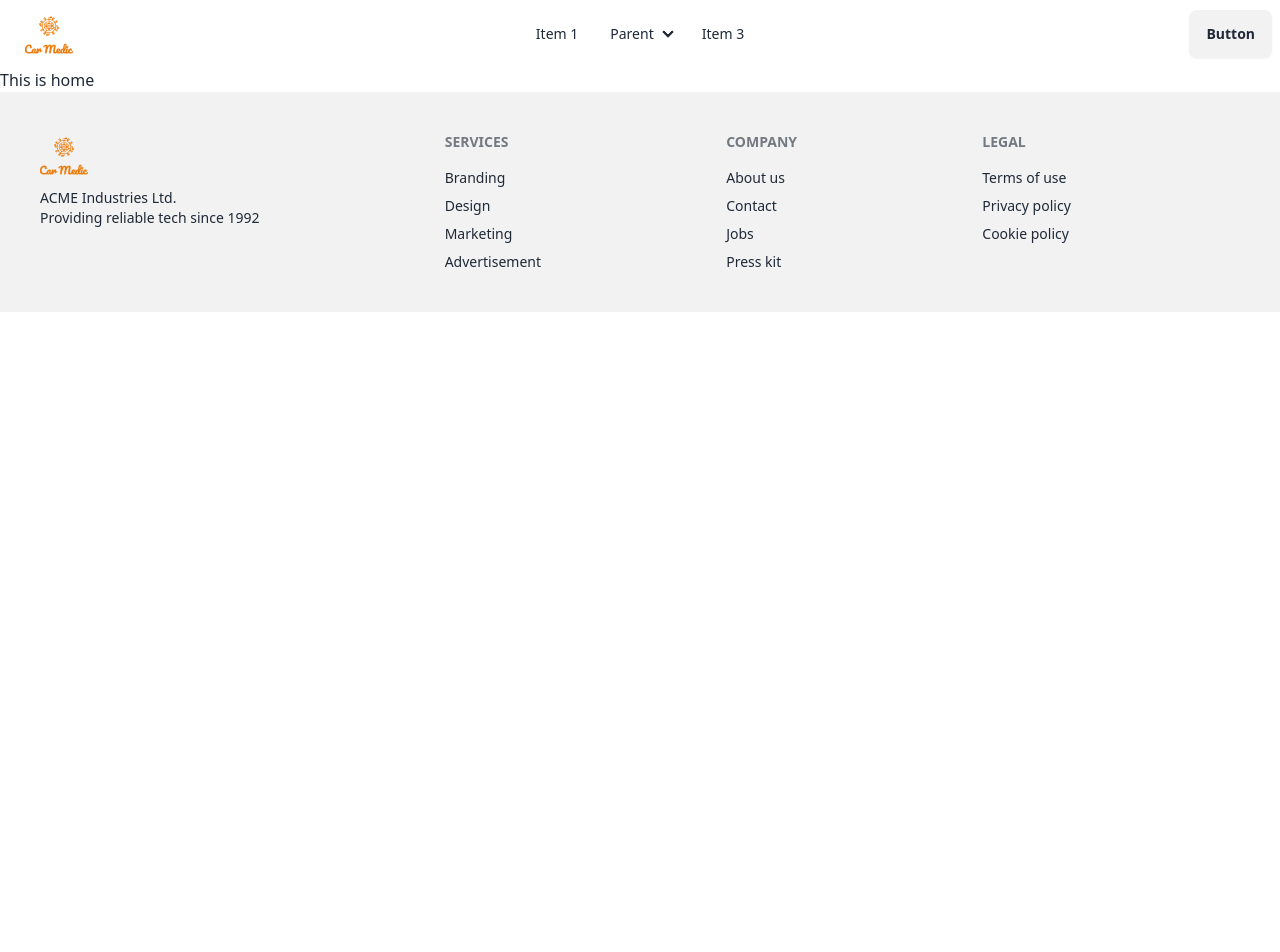
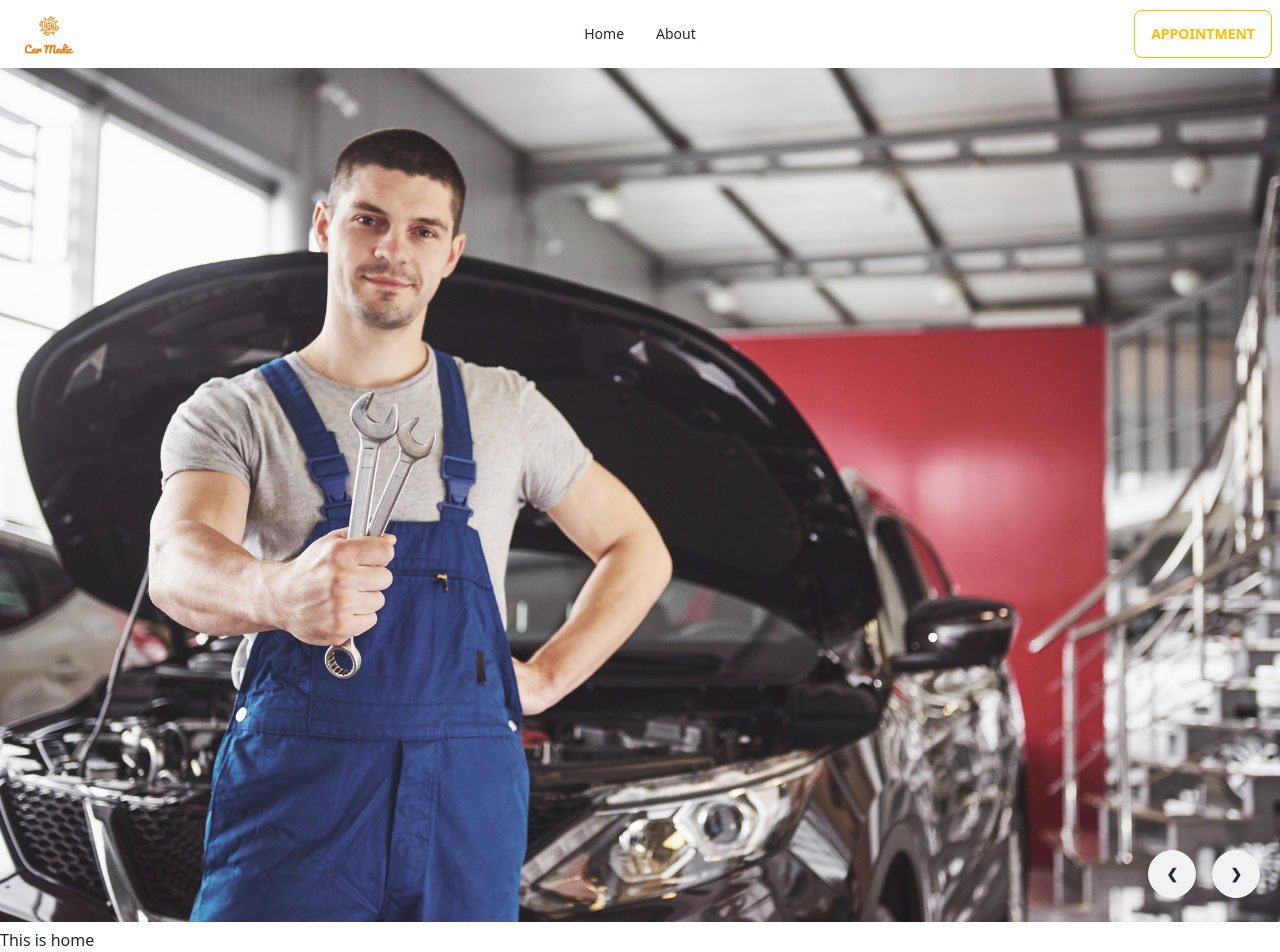
Before and after one commit to kushalkumarghosh/car-doctor-client, a React (Vite) app: page / in a window 1280 px wide. Shown: the top 952 px of the page. Before the commit the page ends 800 px from the top, so only its background shows below. Built offline with nearby package versions, Linux system fonts and the light colour scheme.

Commit message:
style Header and create simple banner

```diff
--- /dev/null
+++ b/src/Pages/Home/Banner/Banner.jsx
@@ -0,0 +1,58 @@
+import img1 from "../../../assets/images/banner/1.jpg";
+import img2 from "../../../assets/images/banner/2.jpg";
+import img3 from "../../../assets/images/banner/3.jpg";
+import img4 from "../../../assets/images/banner/4.jpg";
+import img5 from "../../../assets/images/banner/5.jpg";
+import img6 from "../../../assets/images/banner/6.jpg";
+const Banner = () => {
+  return (
+    <div className="carousel w-full">
+      <div id="slide1" className="carousel-item relative w-full">
+        <img src={img1} className="w-full" />
+        <div className="absolute flex justify-end transform -translate-y-1/2 left-5 right-5 bottom-0">
+          <a href="#slide4" className="btn btn-circle mr-4">
+            ❮
+          </a>
+          <a href="#slide2" className="btn btn-circle">
+            ❯
+          </a>
+        </div>
+      </div>
+      <div id="slide2" className="carousel-item relative w-full">
+        <img src={img2} className="w-full" />
+        <div className="absolute flex justify-end transform -translate-y-1/2 left-5 right-5 bottom-0">
+          <a href="#slide4" className="btn btn-circle mr-4">
+            ❮
+          </a>
+          <a href="#slide2" className="btn btn-circle">
+            ❯
+          </a>
+        </div>
+      </div>
+      <div id="slide3" className="carousel-item relative w-full">
+        <img src={img3} className="w-full" />
+        <div className="absolute flex justify-end transform -translate-y-1/2 left-5 right-5 bottom-0">
+          <a href="#slide4" className="btn btn-circle mr-4">
+            ❮
+          </a>
+          <a href="#slide2" className="btn btn-circle">
+            ❯
+          </a>
+        </div>
+      </div>
+      <div id="slide4" className="carousel-item relative w-full">
+        <img src={img4} className="w-full" />
+        <div className="absolute flex justify-end transform -translate-y-1/2 left-5 right-5 bottom-0">
+          <a href="#slide4" className="btn btn-circle mr-4">
+            ❮
+          </a>
+          <a href="#slide2" className="btn btn-circle">
+            ❯
+          </a>
+        </div>
+      </div>
+    </div>
+  );
+};
+
+export default Banner;
--- a/src/Pages/Home/Home/Home.jsx
+++ b/src/Pages/Home/Home/Home.jsx
@@ -1,7 +1,9 @@
+import Banner from "../Banner/Banner";
 
 const Home = () => {
     return (
         <div>
+            <Banner></Banner>
             <h2>This is home</h2>
         </div>
     );
--- a/src/Shared/NavBar/NavBar.jsx
+++ b/src/Shared/NavBar/NavBar.jsx
@@ -1,7 +1,17 @@
 import { Link } from "react-router-dom";
-import logo from "../../assets/logo.svg"
+import logo from "../../assets/logo.svg";
 
 const NavBar = () => {
+  const navItems = (
+    <>
+      <li>
+        <Link to="/">Home</Link>
+      </li>
+      <li>
+        <Link to="/about">About</Link>
+      </li>
+    </>
+  );
   return (
     <div className="navbar bg-base-100">
       <div className="navbar-start">
@@ -26,54 +36,18 @@
             tabIndex={0}
             className="menu menu-sm dropdown-content mt-3 z-[1] p-2 shadow bg-base-100 rounded-box w-52"
           >
-            <li>
-              <a>Item 1</a>
-            </li>
-            <li>
-              <a>Parent</a>
-              <ul className="p-2">
-                <li>
-                  <a>Submenu 1</a>
-                </li>
-                <li>
-                  <a>Submenu 2</a>
-                </li>
-              </ul>
-            </li>
-            <li>
-              <a>Item 3</a>
-            </li>
+            {navItems}
           </ul>
         </div>
         <Link className="btn btn-ghost text-xl">
-            <img className="h-12" src={logo} alt="" />
+          <img className="h-12" src={logo} alt="" />
         </Link>
       </div>
       <div className="navbar-center hidden lg:flex">
-        <ul className="menu menu-horizontal px-1">
-          <li>
-            <a>Item 1</a>
-          </li>
-          <li>
-            <details>
-              <summary>Parent</summary>
-              <ul className="p-2">
-                <li>
-                  <a>Submenu 1</a>
-                </li>
-                <li>
-                  <a>Submenu 2</a>
-                </li>
-              </ul>
-            </details>
-          </li>
-          <li>
-            <a>Item 3</a>
-          </li>
-        </ul>
+        <ul className="menu menu-horizontal px-1">{navItems}</ul>
       </div>
       <div className="navbar-end">
-        <a className="btn">Button</a>
+        <button className="btn btn-outline btn-warning">APPOINTMENT</button>
       </div>
     </div>
   );
```
